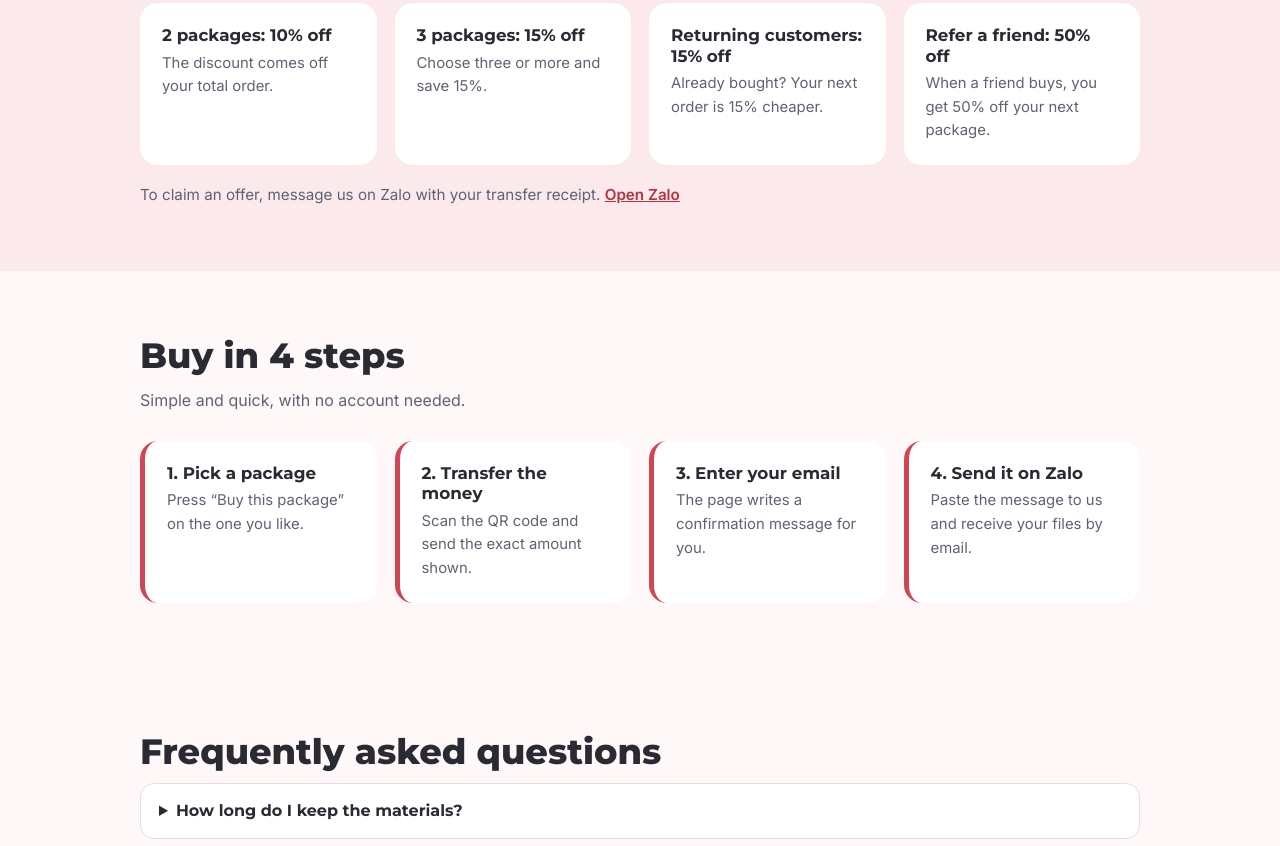
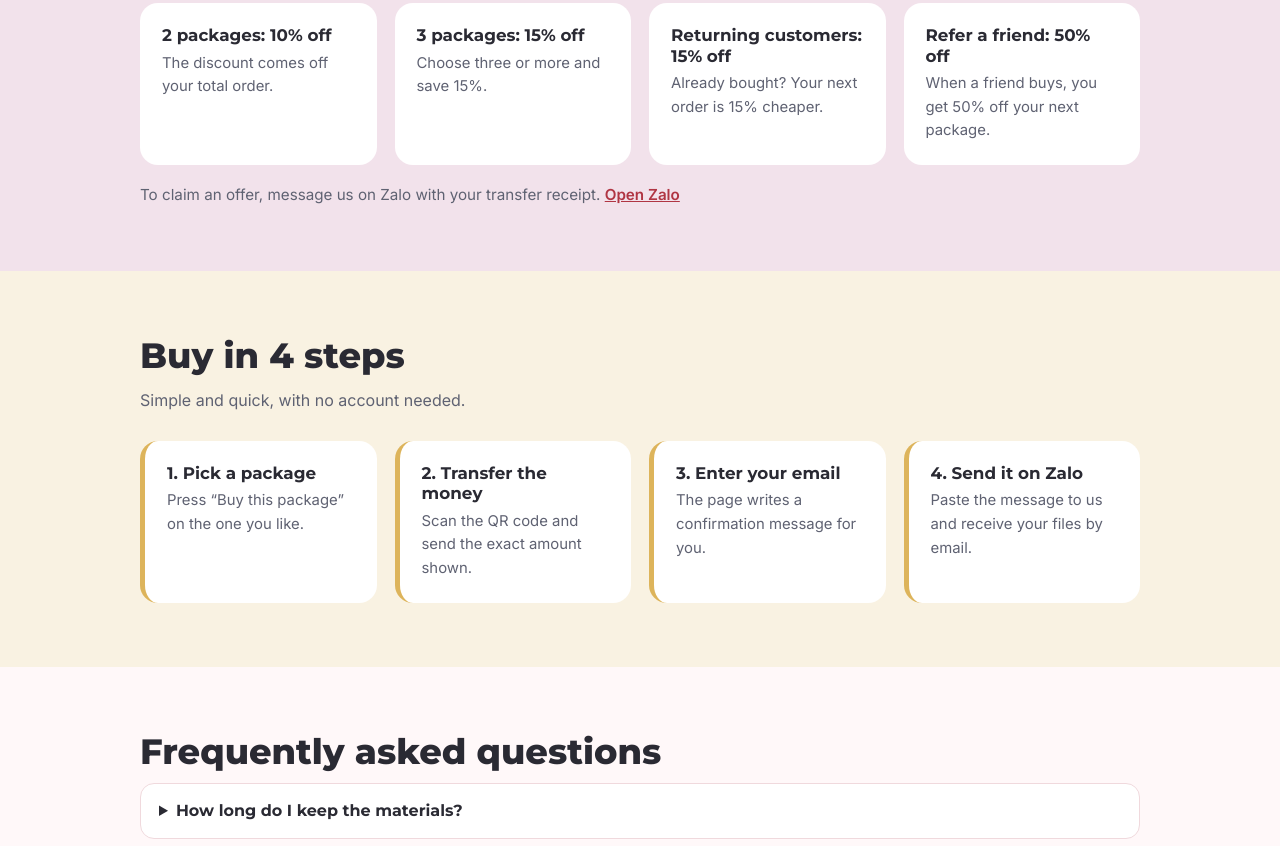
Before and after one commit to Kikiuniverse/knowledgebase, a plain HTML site: page index.html in a window 1280 px wide. Shown: the part 1542-2388 px from the top of the page. Drawn offline with Linux system fonts and the light colour scheme.

Commit message:
Update index.html

```diff
--- a/index.html
+++ b/index.html
@@ -69,12 +69,13 @@ nav .btn{padding:8px 18px;font-size:.9rem}
 .note{margin-top:18px;color:var(--muted);font-size:.95rem}
 .note a{color:var(--orange-deep);font-weight:700}
 /* offers + steps */
-.offers{background:var(--sand)}
+.offers{background:#F2E2EB}
 .cols{display:grid;grid-template-columns:repeat(auto-fit,minmax(220px,1fr));gap:18px}
 .box{background:var(--white);border-radius:18px;padding:22px}
 .box h3{font-size:1.05rem;margin-bottom:6px}
 .box p{font-size:.93rem;color:var(--muted)}
-.steps .box{border-left:5px solid var(--orange)}
+.steps{background:#F9F2E2}
+.steps .box{border-left:5px solid var(--gold)}
 /* faq */
 details{background:var(--white);border:1px solid var(--line);border-radius:14px;padding:14px 18px;margin-bottom:10px}
 summary{font-weight:700;cursor:pointer}
```
